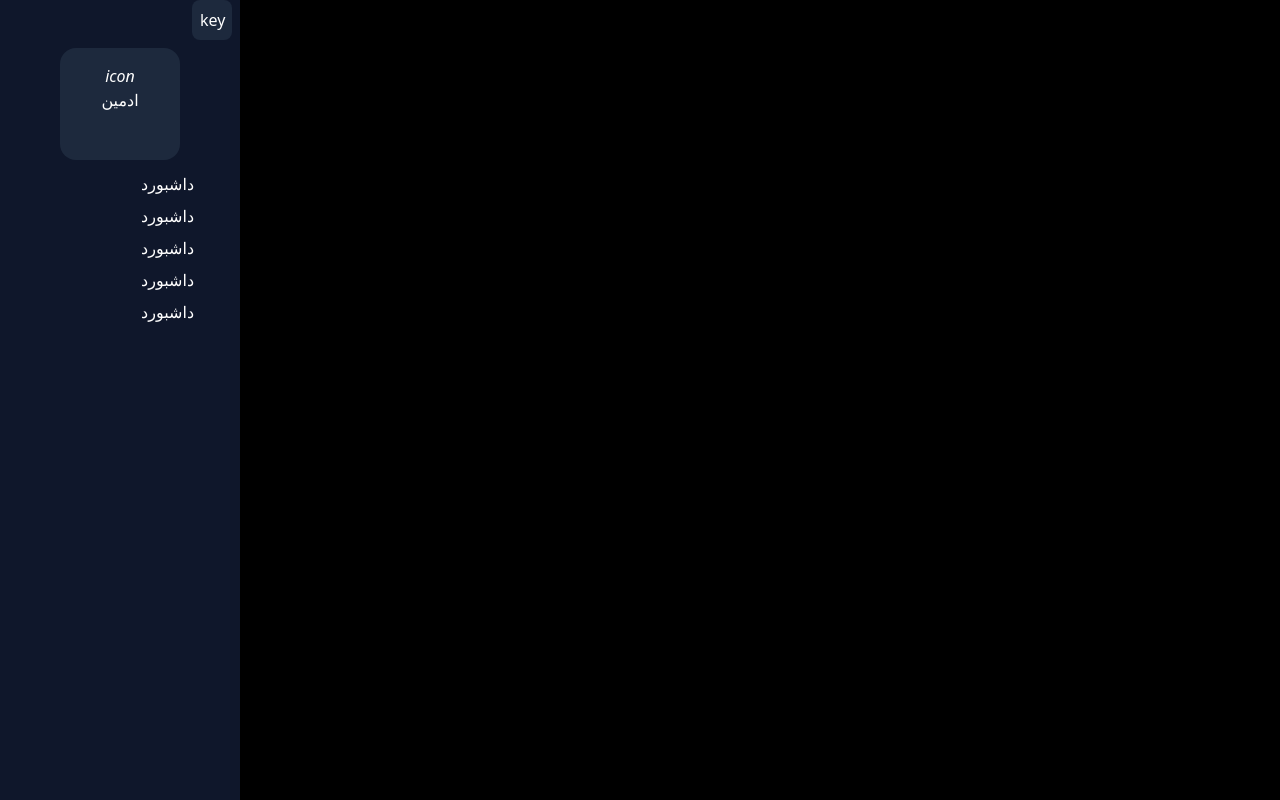
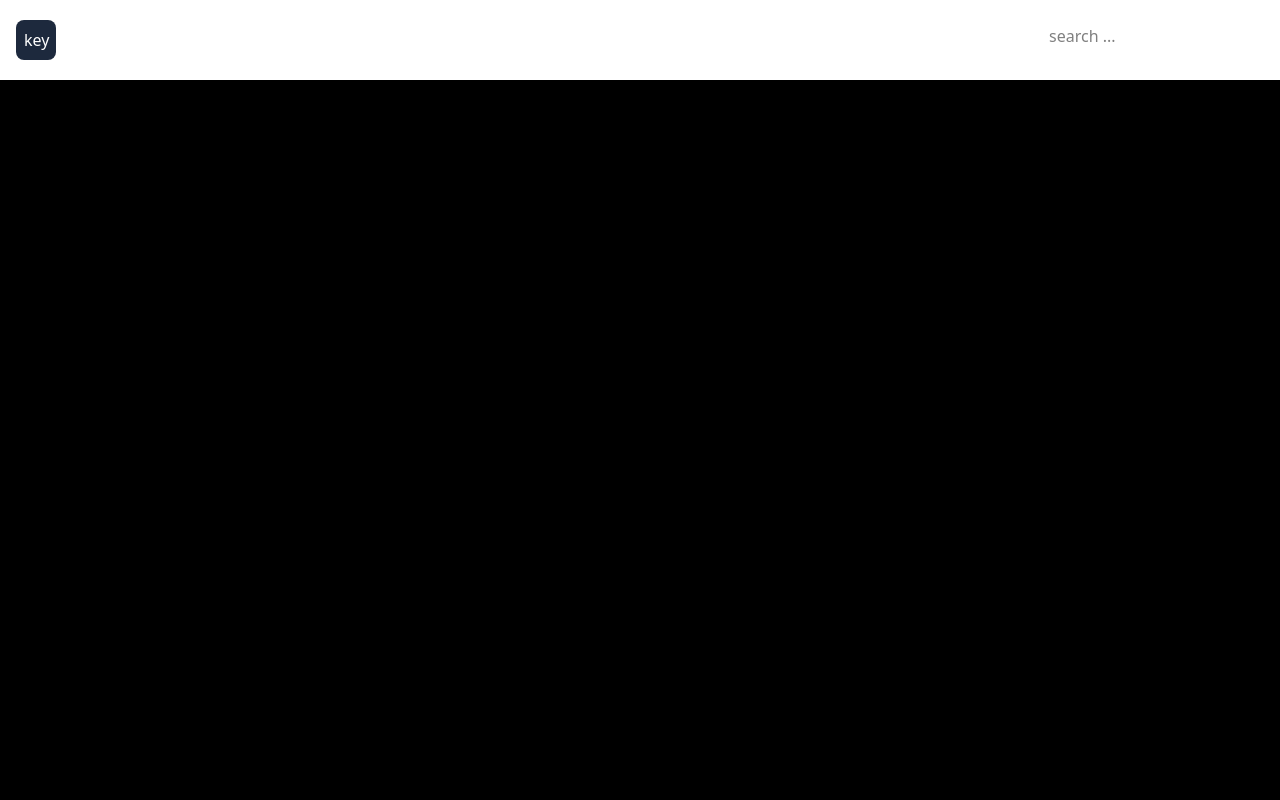
Before and after one commit to haydarih833/adminpanel, a React (Vite) app: page / in a window 1280 px wide. Built offline with nearby package versions, Linux system fonts and the light colour scheme.

Commit message:
complet headers

```diff
--- a/src/App.jsx
+++ b/src/App.jsx
@@ -1,15 +1,12 @@
-import { useState } from 'react'
-import reactLogo from './assets/react.svg'
-import viteLogo from '/vite.svg'
 import './App.css'
-import Navbar from './componets/Navbar'
+import Header from './componets/Header'
 
 function App() {
 
 
   return (
-    <div className='bg-black'>
-      <Navbar />
+    <div className='w-full h-screen bg-black'>
+      <Header />
     </div>
   )
 }
--- a/src/componets/Navbar/index.jsx
+++ b/src/componets/Header/Navbar/index.jsx
@@ -1,13 +1,13 @@
 import React, { useState } from 'react'
 
 function Navbar() {
-    const [active, setActive] = useState(true);
+    const [active, setActive] = useState(false);
     const handleShowHidden = () => {
         setActive(!active)
     }
     return (
-        <div className={`${active ? 'w-60 ' : 'w-0'} duration-500 h-screen  bg-slate-900 text-white text-right`}>
-            <div className={`mb-4 p-2 bg-slate-800 hover:bg-slate-700 w-10 rounded-lg absolute  ${active ? 'left-48' : 'left-4'} duration-500`}>
+        <div className={`${active ? 'w-60 ' : 'w-0'} duration-500 h-screen  bg-slate-900 text-white text-right `}>
+            <div className={`mb-4 p-2 bg-slate-800 hover:bg-slate-700 w-10 rounded-lg absolute  ${active ? 'left-48' : 'left-4'} top-5 duration-500`}>
                 <button onClick={handleShowHidden}>
                     key
                 </button>
--- /dev/null
+++ b/src/componets/Header/index.jsx
@@ -0,0 +1,20 @@
+import React from 'react'
+import Navbar from './Navbar'
+
+function Header() {
+    return (
+        <div className=' bg-white h-20 flex justify-between'>
+            <div>
+                <Navbar />
+            </div>
+            <div>
+                <div className='pt-6'>
+                    <input placeholder='search ...' />
+                </div>
+            </div>
+
+        </div>
+    )
+}
+
+export default Header
```
